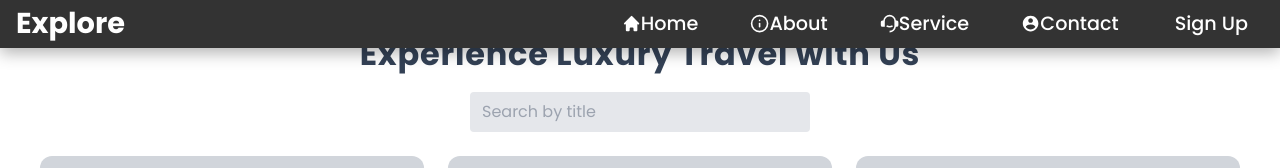
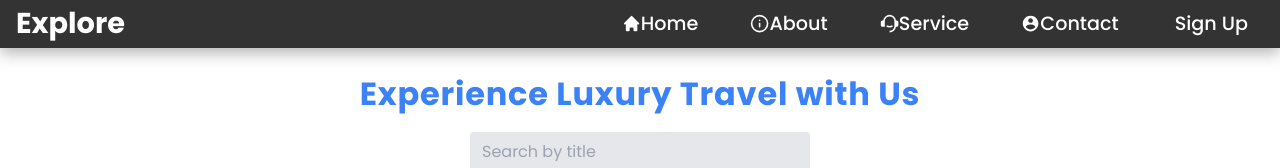
Before and after one commit to yegon-gk/phase2-GroupB-Project, a React (Create React App) app: page /Service in a window 1280 px wide. Shown: the top 168 px of the page. Built offline with nearby package versions, Linux system fonts and the light colour scheme.

Commit message:
Modified the section-title and change color

```diff
--- a/src/Components/Service.jsx
+++ b/src/Components/Service.jsx
@@ -84,8 +84,8 @@ const Service = () => {
   return (
     <div>
       <Navbar />
-      <div className="w-full mx-auto text-center mt-10 mb-10">
-        <h2 className="font-semibold text-xl tracking-wide text-slate-700 section-title">
+      <div className="w-full mx-auto text-center mt-20 mb-10">
+        <h2 className="font-semibold text-xl tracking-wide text-blue-500 mt-5 section-title">
           Experience Luxury Travel with Us
         </h2>
         <div className="w-full px-4 md:px-10 mt-6">
--- a/src/styles.css
+++ b/src/styles.css
@@ -33,7 +33,6 @@
   align-items: center;
   padding: 1rem;
   height: 3rem;
-
   background-color: #333;
   color: #fff;
   z-index: 1000;
```
